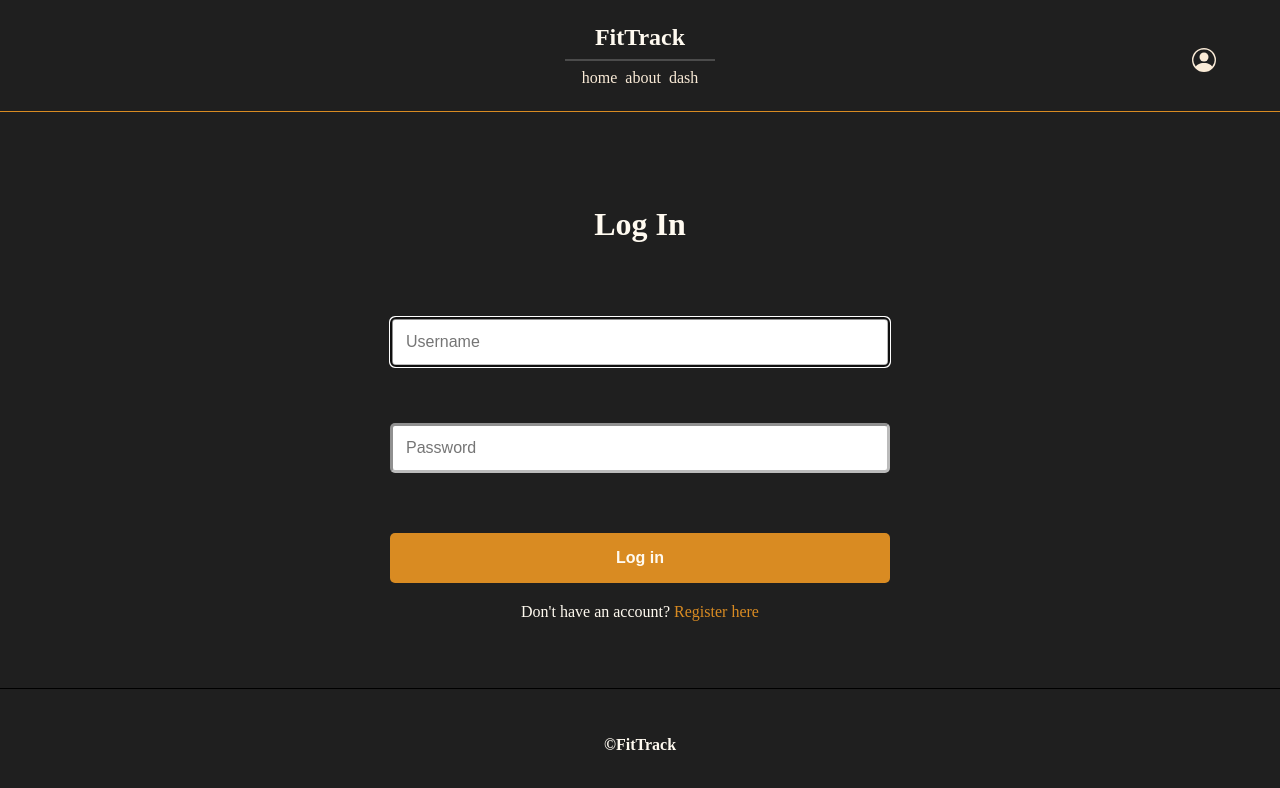
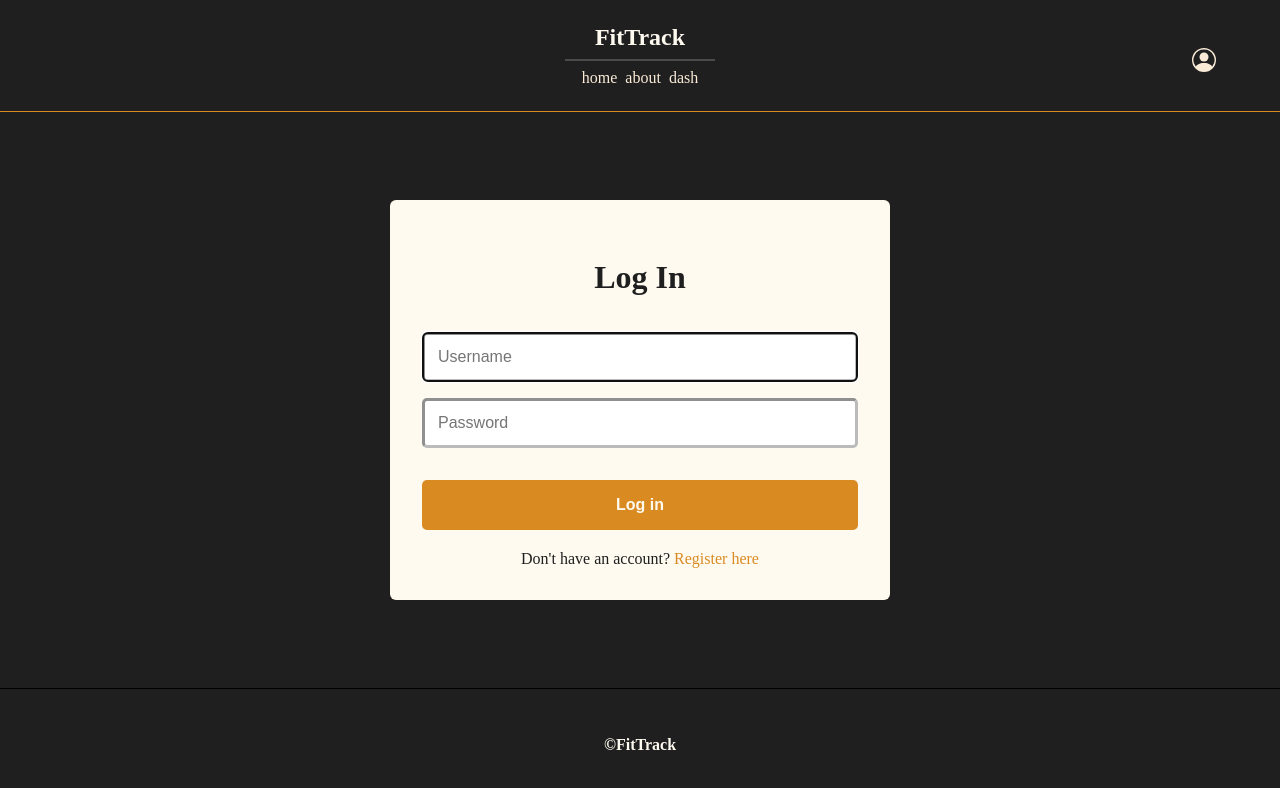
Before and after one commit to DarrylAdigwu/fittrack_app, a React app in the folder client/: page /login in a window 1280 px wide. Shown: the top 788 px of the page. Built offline with nearby package versions, Linux system fonts and the light colour scheme; the HTML template or start-up script is replaced by a standard one; a web font is replaced by a local one.

Commit message:
changed login and registration forms

```diff
--- a/client/src/assets/css/account.css
+++ b/client/src/assets/css/account.css
@@ -14,7 +14,9 @@ section.login-main {
   align-items: center;
   width: 90%;
   max-width: 500px;
-  color: #fffaf0;
+  padding: 2rem;
+  border-radius: 6px;
+  background-color: #fffaf0;
 }
 
 section.reg-main h1,
@@ -22,6 +24,8 @@ section.login-main h1 {
   width: 80%;
   max-width: 500px;
   text-align: center;
+  margin-bottom: 2rem;
+  color: #1F1F1F;
 }
 
 Form.register-form,
@@ -34,8 +38,6 @@ Form.login-form {
 Form.register-form > label,
 Form.login-form > label {
   width: 100%;
-  margin-top: 2rem;
-  margin-bottom: .25rem;
   padding: 0 13px;
 }
 
@@ -46,12 +48,7 @@ Form.login-form > input {
   padding: 9px 13px;
   border-radius: 5px;
   border: inset rgba(120, 120, 120, .5);
-}
-
-Form.register-form > input,
-Form.login-form > input {
-  margin-top: .5rem;
-  margin-bottom: .75rem;
+  margin-bottom: 1rem;
 }
 
 .invalid {
@@ -67,7 +64,7 @@ Form.login-form > span.invalid {
 
 Form.register-form > button,
 Form.login-form > button {
-  margin-top: 3rem;
+  margin-top: 1rem;
   margin-bottom: 1rem;
   width: 100%;
   height: 50px;
@@ -86,6 +83,12 @@ Form.login-form > button:hover {
   cursor: pointer;
 }
 
+section.reg-main > aside,
+section.login-main > aside {
+  color: #1F1F1F;
+  text-decoration: none;
+}
+
 section.reg-main > aside a,
 section.login-main > aside a {
   color: #D98B22;
```
